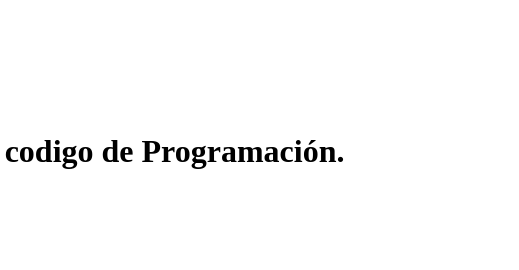
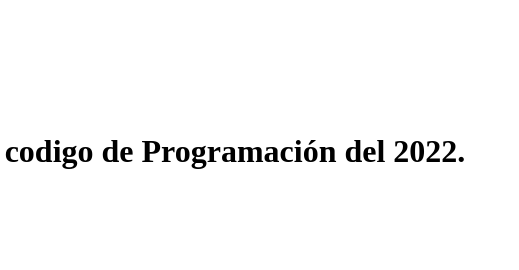
Before and after one commit to Jota-07/RepositorioA, a plain HTML site: page Index.html in a window 1280 px wide. Shown: the top 270 px of the page, 328-847 px from the left. Drawn offline with Linux system fonts and the light colour scheme.

Commit message:
año de programacion
Se agrego de que año es la programacion

```diff
--- a/Index.html
+++ b/Index.html
@@ -20,7 +20,7 @@
 
 
 
-    <h1> Hola, este es mi Primer codigo de Programación.</h1>
+    <h1> Hola, este es mi Primer codigo de Programación del 2022.</h1>
     <h2>Este titulo es el PRINCIPAL</h2>
     <p>Voy a esforzarme de aqui en adelante</p>
 
```
